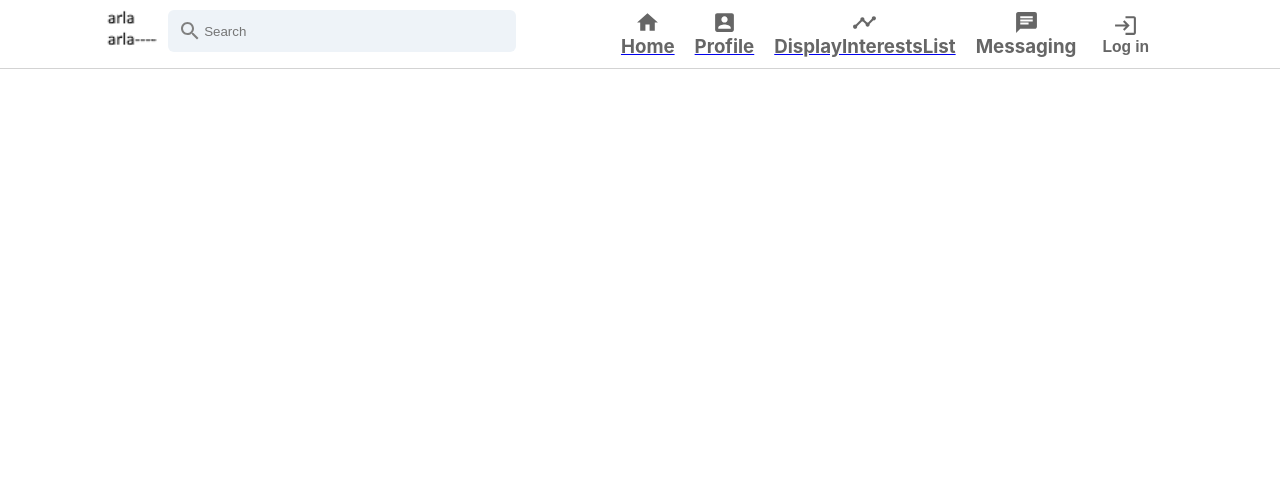
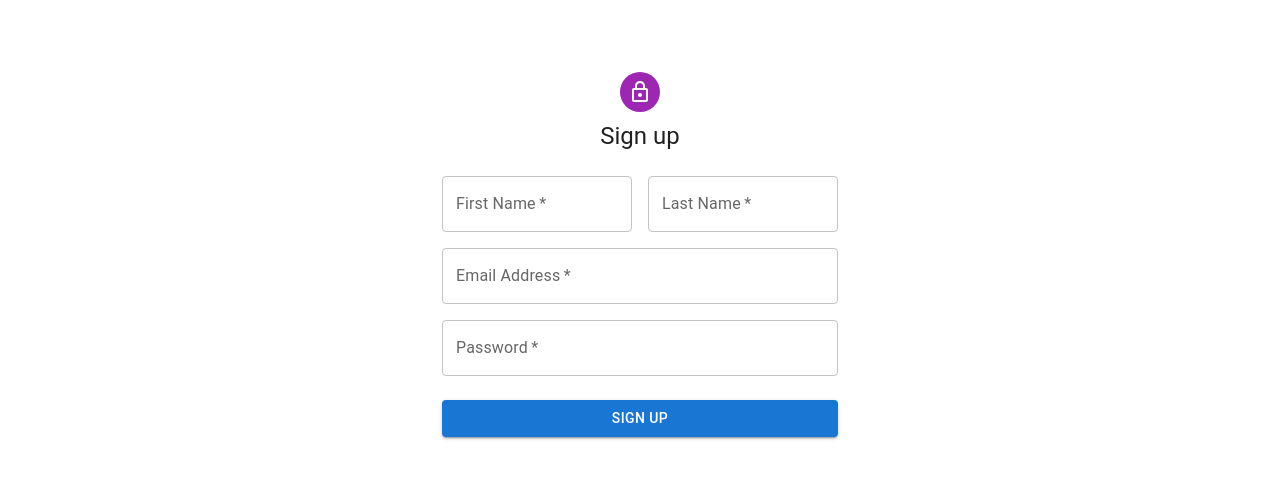
Before and after one commit to Pasha-Akito/Arla-Frontend, a React (Create React App) app in the folder app/: page /list in a window 1280 px wide. Shown: the top 478 px of the page. Built offline with nearby package versions, Linux system fonts and the light colour scheme.

Commit message:
added landing page

```diff
--- a/app/package.json
+++ b/app/package.json
@@ -17,6 +17,7 @@
     "@testing-library/user-event": "^7.2.1",
     "dotenv": "^16.0.0",
     "graphql": "^16.3.0",
+    "jsonwebtoken": "^8.5.1",
     "react": "^17.0.2",
     "react-dom": "^17.0.2",
     "react-redux": "^7.2.6",
--- a/app/src/App.js
+++ b/app/src/App.js
@@ -1,23 +1,33 @@
 import React from 'react';
 import './App.css';
 import { Routes, Route } from "react-router-dom";
-import Homepage from './pages/Homepage';
+import HomePage from './pages/HomePage';
 import NoPage from './pages/NoPage';
 import InterestList from './components/Interest/InterestList';
 import Header from './components/Header/Header';
-import Profile from './pages/Profile';
+import Profile from './pages/ProfilePage';
+import LandingPage from './pages/LandingPage';
+import { useAuth0 } from '@auth0/auth0-react';
+import ProfileEditPage from './pages/ProfileEditPage';
 
 function App() {
+
+  const { isAuthenticated } = useAuth0()
+
   return (
     <div>
-      <Header />
+      {isAuthenticated ? <Header /> : <h4></h4>}
       <div>
-      <Routes>
-        <Route path="/" element={<Homepage />} />
-        <Route path="/list" element={<InterestList />} />
-        <Route path="/profile/" element={<Profile />} />
-        <Route path="/*" element={<NoPage />} />
-      </Routes>
+        <Routes>
+
+          {isAuthenticated ?
+            <Route path="/" element={<HomePage />} />
+            : <Route path="/" element={<LandingPage />} />}
+
+          <Route path="/list" element={<ProfileEditPage />} />
+          <Route path="/profile/" element={<Profile />} />
+          <Route path="/*" element={<NoPage />} />
+        </Routes>
       </div>
     </div>
   );
--- a/app/src/components/Sidebar/Sidebar.js
+++ b/app/src/components/Sidebar/Sidebar.js
@@ -23,7 +23,7 @@ function Sidebar() {
           src="/gmitlogo.jpg"
           alt='gmit logo'
         />
-        {isAuthenticated ? <Avatar className="sidebar__avatar" src={user.picture} /> : <Avatar className="sidebar__avatar"/>}
+        {isAuthenticated ? <Avatar className="sidebar__avatar" src={user.picture} /> : <Avatar className="sidebar__avatar" />}
         {isAuthenticated ? <h2>{user.name}</h2> : <h2>Your Name</h2>}
         {isAuthenticated ? <h4>{user.email}</h4> : <h4>Example@Email.com</h4>}
       </div>
--- a/app/src/pages/Homepage.js
+++ b/app/src/pages/Homepage.js
@@ -1,5 +1,5 @@
 import React from 'react'
-import './Homepage.css';
+import './HomePage.css';
 import Sidebar from '../components/Sidebar/Sidebar';
 import Feed from '../components/Feed/Feed';
 import Widgets from '../components/Widgets/Widgets';
--- /dev/null
+++ b/app/src/pages/LandingPage.js
@@ -0,0 +1,71 @@
+import * as React from 'react';
+import Avatar from '@mui/material/Avatar';
+import Button from '@mui/material/Button';
+import CssBaseline from '@mui/material/CssBaseline';
+import Paper from '@mui/material/Paper';
+import Box from '@mui/material/Box';
+import Grid from '@mui/material/Grid';
+import LockOutlinedIcon from '@mui/icons-material/LockOutlined';
+import Typography from '@mui/material/Typography';
+import { useAuth0 } from '@auth0/auth0-react'
+
+
+export default function SignInSide() {
+
+    const { loginWithRedirect } = useAuth0()
+
+    return (
+        <Grid container sx={{
+            height: '100vh',
+            maxWidth: '1200px',
+            marginLeft: 'auto',
+            marginRight: 'auto',
+        }} >
+            <CssBaseline />
+            <Grid
+                item
+                xs={false}
+                sm={12}
+                md={7}
+                sx={{
+                    backgroundImage: 'url(https://source.unsplash.com/random)',
+                    backgroundRepeat: 'no-repeat',
+                    backgroundColor: (t) =>
+                        t.palette.mode === 'light' ? t.palette.grey[50] : t.palette.grey[900],
+                    backgroundSize: 'cover',
+                    backgroundPosition: 'center',
+                }}
+            />
+            <Grid item sx={{
+                display: 'flex',
+                alignItems: 'center',
+                justifyContent: 'center'
+            }} xs={12} sm={8} md={5} component={Paper} elevation={6} square>
+                <Box
+                    sx={{
+                        my: 8,
+                        mx: 4,
+                        display: 'flex',
+                        flexDirection: 'column',
+                        alignItems: 'center',
+                    }}
+                >
+                    <Avatar sx={{ m: 1, bgcolor: 'secondary.main' }}>
+                        <LockOutlinedIcon />
+                    </Avatar>
+                    <Typography component="h1" variant="h5">
+                        Welcome To ArlaArla
+                    </Typography>
+
+                    <Button
+                        variant="contained"
+                        sx={{ mt: 1, mb: 2 }}
+                        onClick={() => loginWithRedirect()}
+                    >
+                        Sign In Using Google
+                    </Button>
+                </Box>
+            </Grid>
+        </Grid>
+    );
+}
--- a/app/src/pages/Profile.js
+++ /dev/null
@@ -1,19 +0,0 @@
-import React from 'react'
-import { useAuth0 } from '@auth0/auth0-react'
-import { Avatar, Paper, Typography } from '@material-ui/core'
-
-const Profile = () => {
-  const { user, isAuthenticated } = useAuth0()
-
-  return (
-    isAuthenticated && (
-      <Paper style={{ padding: '20px' }}>
-        <Avatar src={user.picture} alt={user.name}></Avatar>
-        <Typography>{user.name}</Typography>
-        <Typography>{user.email}</Typography>
-      </Paper>
-    )
-  )
-}
-
-export default Profile
--- /dev/null
+++ b/app/src/pages/ProfileEditPage.js
@@ -0,0 +1,94 @@
+import * as React from 'react';
+import Avatar from '@mui/material/Avatar';
+import Button from '@mui/material/Button';
+import CssBaseline from '@mui/material/CssBaseline';
+import TextField from '@mui/material/TextField';
+import FormControlLabel from '@mui/material/FormControlLabel';
+import Checkbox from '@mui/material/Checkbox';
+import Link from '@mui/material/Link';
+import Grid from '@mui/material/Grid';
+import Box from '@mui/material/Box';
+import LockOutlinedIcon from '@mui/icons-material/LockOutlined';
+import Typography from '@mui/material/Typography';
+import Container from '@mui/material/Container';
+
+
+export default function ProfileEditPage() {
+
+
+  return (
+
+      <Container component="main" maxWidth="xs">
+        <CssBaseline />
+        <Box
+          sx={{
+            marginTop: 8,
+            display: 'flex',
+            flexDirection: 'column',
+            alignItems: 'center',
+          }}
+        >
+          <Avatar sx={{ m: 1, bgcolor: 'secondary.main' }}>
+            <LockOutlinedIcon />
+          </Avatar>
+          <Typography component="h1" variant="h5">
+            Sign up
+          </Typography>
+          <Box component="form" noValidate  sx={{ mt: 3 }}>
+            <Grid container spacing={2}>
+              <Grid item xs={12} sm={6}>
+                <TextField
+                  autoComplete="given-name"
+                  name="firstName"
+                  required
+                  fullWidth
+                  id="firstName"
+                  label="First Name"
+                />
+              </Grid>
+              <Grid item xs={12} sm={6}>
+                <TextField
+                  required
+                  fullWidth
+                  id="lastName"
+                  label="Last Name"
+                  name="lastName"
+                  autoComplete="family-name"
+                />
+              </Grid>
+              <Grid item xs={12}>
+                <TextField
+                  required
+                  fullWidth
+                  id="email"
+                  label="Email Address"
+                  name="email"
+                  autoComplete="email"
+                />
+              </Grid>
+              <Grid item xs={12}>
+                <TextField
+                  required
+                  fullWidth
+                  name="password"
+                  label="Password"
+                  type="password"
+                  id="password"
+                  autoComplete="new-password"
+                />
+              </Grid>
+            </Grid>
+            <Button
+              type="submit"
+              fullWidth
+              variant="contained"
+              sx={{ mt: 3, mb: 2 }}
+            >
+              Sign Up
+            </Button>
+
+          </Box>
+        </Box>
+      </Container>
+  );
+}
--- /dev/null
+++ b/app/src/pages/ProfilePage.css
@@ -0,0 +1,19 @@
+.profile {
+    display: flex;
+    justify-content: space-around;
+    margin: 18px 0px;
+ }
+
+ .profile__avatar {
+    margin-bottom: 10px;
+ }
+
+ .profile__top {
+   display: flex;
+ }
+
+ .profile__top > .MuiAvatar-root {
+    width: 160px;
+    height: 160px;
+    border: 80px;
+  }
--- /dev/null
+++ b/app/src/pages/ProfilePage.js
@@ -0,0 +1,26 @@
+import React from 'react'
+import './ProfilePage.css'
+import { useAuth0 } from '@auth0/auth0-react'
+import { Avatar} from '@material-ui/core'
+
+const Profile = () => {
+  const { user, isAuthenticated } = useAuth0()
+
+  return (
+    isAuthenticated && (
+      <div>
+        <div className='profile'>
+
+          <div className='profile__top'>
+            <Avatar src={user.picture} className='profile__avatar' />
+
+            <h4>{user.name}</h4>
+
+          </div>
+        </div>
+      </div>
+    )
+  )
+}
+
+export default Profile
```
Also changed, not shown: 1 other file (tests, documents, lock files or other folders).
